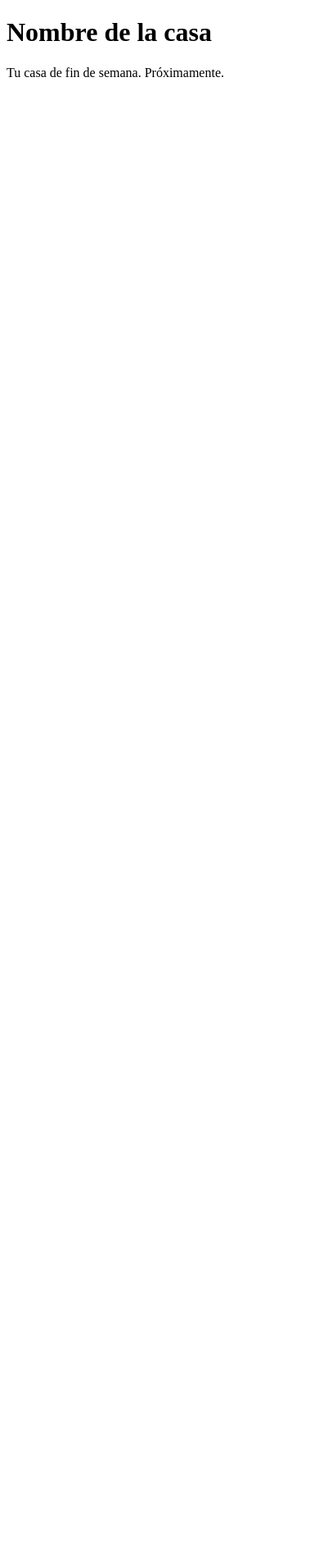
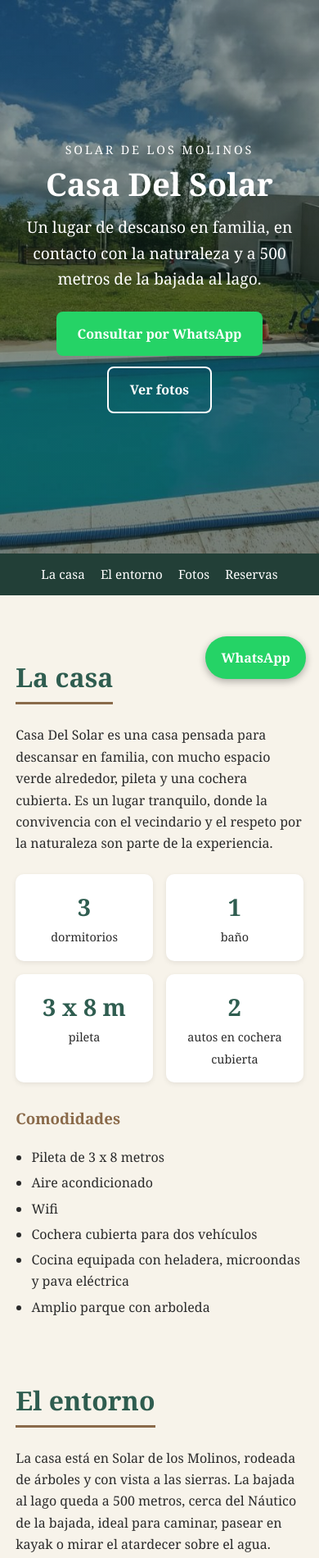
Before and after one commit to joseldelaurenti-oss/casa-fin-de-semana-web, a plain HTML site: page index.html in a window 390 px wide. Shown: the top 1900 px of the page at 82% size. Before the commit the page ends 844 px from the top, so only its background shows below. Drawn offline with Linux system fonts and the light colour scheme.

Commit message:
Add files via upload

```diff
--- a/index.html
+++ b/index.html
@@ -3,10 +3,101 @@
 <head>
   <meta charset="UTF-8">
   <meta name="viewport" content="width=device-width, initial-scale=1">
-  <title>Nombre de la casa</title>
+  <title>Casa Del Solar | Casa de descanso en Solar de los Molinos</title>
+  <meta name="description" content="Casa Del Solar: casa de descanso en familia en Solar de los Molinos. 3 dormitorios, pileta, aire acondicionado, wifi y cochera cubierta. A 500 metros de la bajada al lago.">
+  <link rel="stylesheet" href="styles.css">
 </head>
 <body>
-  <h1>Nombre de la casa</h1>
-  <p>Tu casa de fin de semana. Próximamente.</p>
+
+  <header class="portada">
+    <div class="portada-texto">
+      <p class="sobretitulo">Solar de los Molinos</p>
+      <h1>Casa Del Solar</h1>
+      <p class="bajada">Un lugar de descanso en familia, en contacto con la naturaleza y a 500 metros de la bajada al lago.</p>
+      <div class="acciones">
+        <a class="boton" href="https://wa.me/5491133427861?text=Hola%20Jose,%20quiero%20consultar%20disponibilidad%20en%20Casa%20Del%20Solar">Consultar por WhatsApp</a>
+        <a class="boton boton-claro" href="#galeria">Ver fotos</a>
+      </div>
+    </div>
+  </header>
+
+  <nav class="menu">
+    <a href="#casa">La casa</a>
+    <a href="#entorno">El entorno</a>
+    <a href="#galeria">Fotos</a>
+    <a href="#reservas">Reservas</a>
+  </nav>
+
+  <main>
+
+    <section id="casa">
+      <h2>La casa</h2>
+      <p>Casa Del Solar es una casa pensada para descansar en familia, con mucho espacio verde alrededor, pileta y una cochera cubierta. Es un lugar tranquilo, donde la convivencia con el vecindario y el respeto por la naturaleza son parte de la experiencia.</p>
+
+      <div class="tarjetas">
+        <div class="tarjeta"><strong>3</strong><span>dormitorios</span></div>
+        <div class="tarjeta"><strong>1</strong><span>baño</span></div>
+        <div class="tarjeta"><strong>3 x 8 m</strong><span>pileta</span></div>
+        <div class="tarjeta"><strong>2</strong><span>autos en cochera cubierta</span></div>
+      </div>
+
+      <h3>Comodidades</h3>
+      <ul class="lista">
+        <li>Pileta de 3 x 8 metros</li>
+        <li>Aire acondicionado</li>
+        <li>Wifi</li>
+        <li>Cochera cubierta para dos vehículos</li>
+        <li>Cocina equipada con heladera, microondas y pava eléctrica</li>
+        <li>Amplio parque con arboleda</li>
+      </ul>
+    </section>
+
+    <section id="entorno">
+      <h2>El entorno</h2>
+      <p>La casa está en Solar de los Molinos, rodeada de árboles y con vista a las sierras. La bajada al lago queda a 500 metros, cerca del Náutico de la bajada, ideal para caminar, pasear en kayak o mirar el atardecer sobre el agua.</p>
+      <p>Es un lugar de tranquilidad para disfrutar en familia, con ritmo de campo.</p>
+      <p><a class="enlace" href="https://maps.app.goo.gl/pbived2w1jeSL7Hv9">Cómo llegar (Google Maps)</a></p>
+
+      <div class="fila-fotos">
+        <img src="img/atardecer-lago.jpg" alt="Atardecer sobre el lago con veleros" loading="lazy">
+        <img src="img/kayak.jpg" alt="Amanecer sobre el lago desde un kayak" loading="lazy">
+      </div>
+    </section>
+
+    <section id="galeria">
+      <h2>Fotos</h2>
+      <div class="galeria">
+        <img src="img/pileta-y-casa.jpg" alt="Pileta y frente de la casa con el parque" loading="lazy">
+        <img src="img/pileta.jpg" alt="Pileta de 3 x 8 metros" loading="lazy">
+        <img src="img/casa-frente.jpg" alt="Frente de la casa" loading="lazy">
+        <img src="img/cochera.jpg" alt="Cochera cubierta para dos vehículos" loading="lazy">
+        <img src="img/parque.jpg" alt="Parque y casa a pleno sol" loading="lazy">
+        <img src="img/sierras.jpg" alt="Casa con las sierras de fondo" loading="lazy">
+        <img src="img/dormitorio.jpg" alt="Dormitorio con cama matrimonial" loading="lazy">
+        <img src="img/dormitorio-2.jpg" alt="Dormitorio con ventanales" loading="lazy">
+        <img src="img/cocina.jpg" alt="Cocina con mesada de granito" loading="lazy">
+        <img src="img/heladera.jpg" alt="Heladera, microondas y estante en la cocina" loading="lazy">
+        <img src="img/noche.jpg" alt="La casa iluminada de noche" loading="lazy">
+        <img src="img/atardecer-pileta.jpg" alt="Atardecer sobre el lago" loading="lazy">
+      </div>
+    </section>
+
+    <section id="reservas">
+      <h2>Tarifas y reservas</h2>
+      <p>Las tarifas dependen de la temporada y de la cantidad de noches. Escribinos por WhatsApp con las fechas que te interesan y te respondemos la disponibilidad y el valor.</p>
+      <p><a class="boton" href="https://wa.me/5491133427861?text=Hola%20Jose,%20quiero%20consultar%20disponibilidad%20en%20Casa%20Del%20Solar">Escribir a Jose por WhatsApp</a></p>
+
+      <h3>Cuidemos el lugar</h3>
+      <p>Pedimos respeto por la tranquilidad del vecindario y por la naturaleza que nos rodea: horarios de descanso, cuidado del monte y de los residuos.</p>
+    </section>
+
+  </main>
+
+  <footer>
+    <p>© 2026 Casa Del Solar · Solar de los Molinos</p>
+  </footer>
+
+  <a class="flotante" href="https://wa.me/5491133427861?text=Hola%20Jose,%20quiero%20consultar%20disponibilidad%20en%20Casa%20Del%20Solar" aria-label="Consultar por WhatsApp">WhatsApp</a>
+
 </body>
 </html>
--- /dev/null
+++ b/styles.css
@@ -0,0 +1,177 @@
+:root {
+  --verde: #2f5d50;
+  --verde-oscuro: #223f37;
+  --tierra: #8a6a4a;
+  --crema: #f7f3ea;
+  --texto: #2b2b2b;
+  --whatsapp: #25d366;
+}
+
+* { box-sizing: border-box; }
+
+html { scroll-behavior: smooth; }
+
+body {
+  margin: 0;
+  font-family: Georgia, "Times New Roman", serif;
+  color: var(--texto);
+  background: var(--crema);
+  line-height: 1.65;
+}
+
+/* Portada con foto de fondo */
+.portada {
+  min-height: 80vh;
+  display: flex;
+  align-items: center;
+  justify-content: center;
+  text-align: center;
+  padding: 3rem 1rem;
+  color: white;
+  background:
+    linear-gradient(rgba(20, 40, 33, 0.45), rgba(20, 40, 33, 0.55)),
+    url("img/portada.jpg") center / cover no-repeat;
+  background-color: var(--verde);
+}
+
+.portada-texto { max-width: 720px; }
+
+.sobretitulo {
+  letter-spacing: 0.2em;
+  text-transform: uppercase;
+  font-size: 0.9rem;
+  margin: 0 0 0.5rem;
+}
+
+.portada h1 {
+  margin: 0 0 1rem;
+  font-size: clamp(2.4rem, 8vw, 4.2rem);
+  line-height: 1.1;
+}
+
+.bajada { font-size: 1.2rem; margin: 0 0 1.5rem; }
+
+.acciones { display: flex; gap: 0.8rem; justify-content: center; flex-wrap: wrap; }
+
+/* Botones */
+.boton {
+  display: inline-block;
+  padding: 0.85rem 1.6rem;
+  background: var(--whatsapp);
+  color: white;
+  text-decoration: none;
+  border-radius: 8px;
+  font-weight: bold;
+}
+
+.boton:hover { filter: brightness(0.95); }
+
+.boton-claro {
+  background: transparent;
+  border: 2px solid white;
+}
+
+/* Menú */
+.menu {
+  position: sticky;
+  top: 0;
+  z-index: 10;
+  display: flex;
+  justify-content: center;
+  gap: 1.2rem;
+  flex-wrap: wrap;
+  padding: 0.8rem 1rem;
+  background: var(--verde-oscuro);
+}
+
+.menu a { color: white; text-decoration: none; font-size: 0.95rem; }
+.menu a:hover { text-decoration: underline; }
+
+/* Contenido */
+main { max-width: 900px; margin: 0 auto; padding: 1rem 1.2rem 3rem; }
+
+section { padding-top: 2rem; }
+
+h2 {
+  color: var(--verde);
+  font-size: 2rem;
+  margin-bottom: 0.5rem;
+  border-bottom: 3px solid var(--tierra);
+  display: inline-block;
+  padding-bottom: 0.2rem;
+}
+
+h3 { color: var(--tierra); margin-top: 1.8rem; }
+
+.enlace { color: var(--verde); font-weight: bold; }
+
+/* Tarjetas de datos */
+.tarjetas {
+  display: grid;
+  grid-template-columns: repeat(auto-fit, minmax(150px, 1fr));
+  gap: 1rem;
+  margin: 1.5rem 0;
+}
+
+.tarjeta {
+  background: white;
+  border-radius: 10px;
+  padding: 1rem;
+  text-align: center;
+  box-shadow: 0 2px 6px rgba(0, 0, 0, 0.08);
+}
+
+.tarjeta strong { display: block; font-size: 1.8rem; color: var(--verde); }
+.tarjeta span { font-size: 0.9rem; }
+
+.lista { padding-left: 1.2rem; }
+.lista li { margin-bottom: 0.3rem; }
+
+/* Fotos */
+img { max-width: 100%; display: block; }
+
+.fila-fotos {
+  display: grid;
+  grid-template-columns: repeat(auto-fit, minmax(260px, 1fr));
+  gap: 0.8rem;
+  margin-top: 1.5rem;
+}
+
+.galeria {
+  display: grid;
+  grid-template-columns: repeat(auto-fill, minmax(250px, 1fr));
+  gap: 0.8rem;
+  margin-top: 1rem;
+}
+
+.galeria img,
+.fila-fotos img {
+  width: 100%;
+  height: 220px;
+  object-fit: cover;
+  border-radius: 8px;
+}
+
+/* Footer */
+footer {
+  text-align: center;
+  padding: 1.5rem 1rem;
+  background: var(--verde-oscuro);
+  color: #d8d8d8;
+}
+
+footer p { margin: 0; }
+
+/* Botón flotante de WhatsApp */
+.flotante {
+  position: fixed;
+  right: 1rem;
+  bottom: 1rem;
+  padding: 0.8rem 1.2rem;
+  background: var(--whatsapp);
+  color: white;
+  text-decoration: none;
+  font-weight: bold;
+  border-radius: 999px;
+  box-shadow: 0 3px 10px rgba(0, 0, 0, 0.3);
+}
```
Also changed, not shown: img/atardecer-lago.jpg (added), img/atardecer-pileta.jpg (added), img/casa-frente.jpg (added), img/cochera.jpg (added), img/cocina.jpg (added), img/dormitorio-2.jpg (added), img/dormitorio.jpg (added), img/heladera.jpg (added), img/kayak.jpg (added), img/noche.jpg (added), img/parque.jpg (added), img/pileta-y-casa.jpg (added), img/pileta.jpg (added), img/portada.jpg (added), 1 more files.
